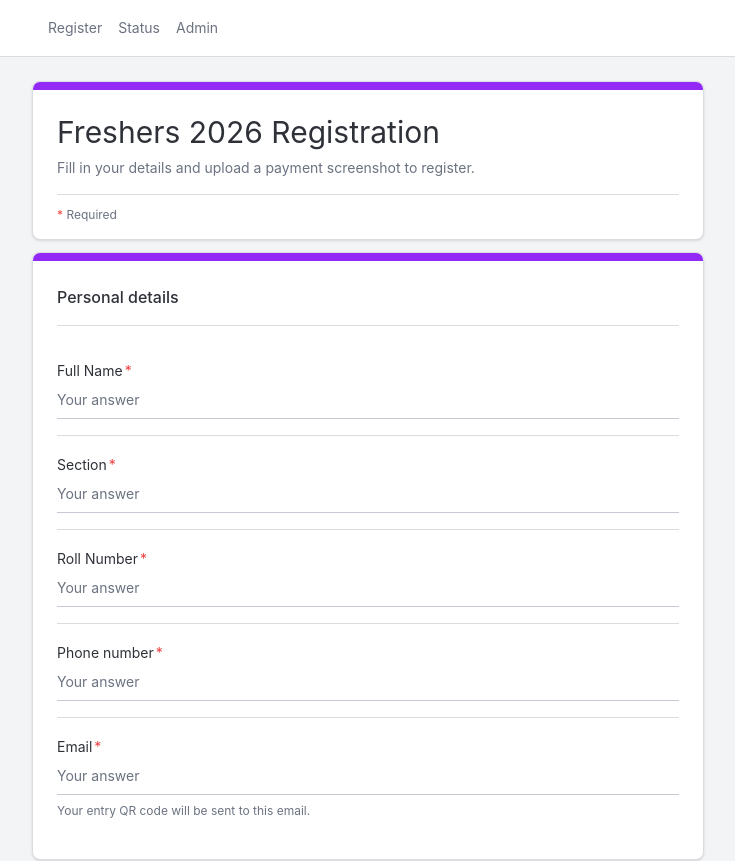
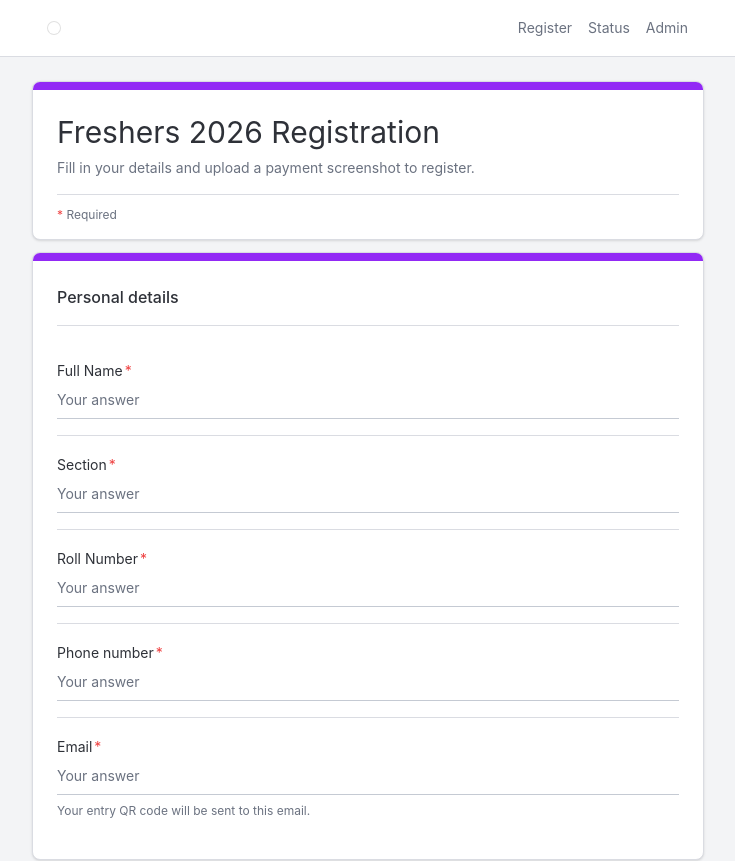
Before and after one commit to meer3305/farewell2026, a Next.js app: page / in a window 1280 px wide. Shown: the top 861 px of the page, without its empty margins (272-1007 px from the left). Built offline with nearby package versions, Linux system fonts and the light colour scheme.

Commit message:
added white dot

```diff
--- a/src/app/layout.jsx
+++ b/src/app/layout.jsx
@@ -12,9 +12,9 @@ export default function RootLayout({ children }) {
       <body className="min-h-screen antialiased">
         <header className="sticky top-0 z-50 w-full border-b bg-white">
           <div className="max-w-2xl mx-auto flex h-14 items-center justify-between px-4">
-            {/* <Link href="/" className="text-base font-medium text-foreground">
-              Freshers 2026
-            </Link> */}
+            <Link href="/" className="flex items-center" aria-label="Freshers 2026 home">
+              <span className="h-3 w-3 rounded-full bg-white shadow-[0_0_0_1px_rgba(0,0,0,0.12)]" />
+            </Link>
             <nav className="flex items-center gap-4 text-sm">
               <Link href="/" className="text-muted-foreground hover:text-foreground">
                 Register
```
Also changed, not shown: src/app/icon.svg (added).
